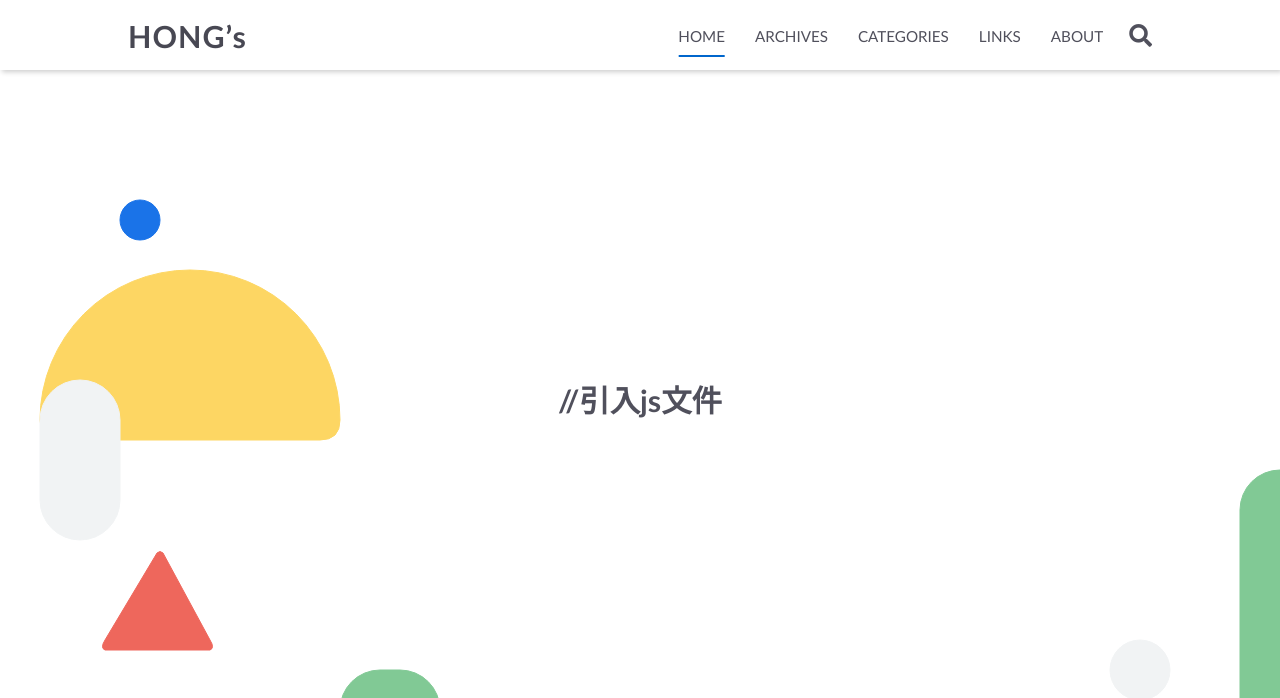
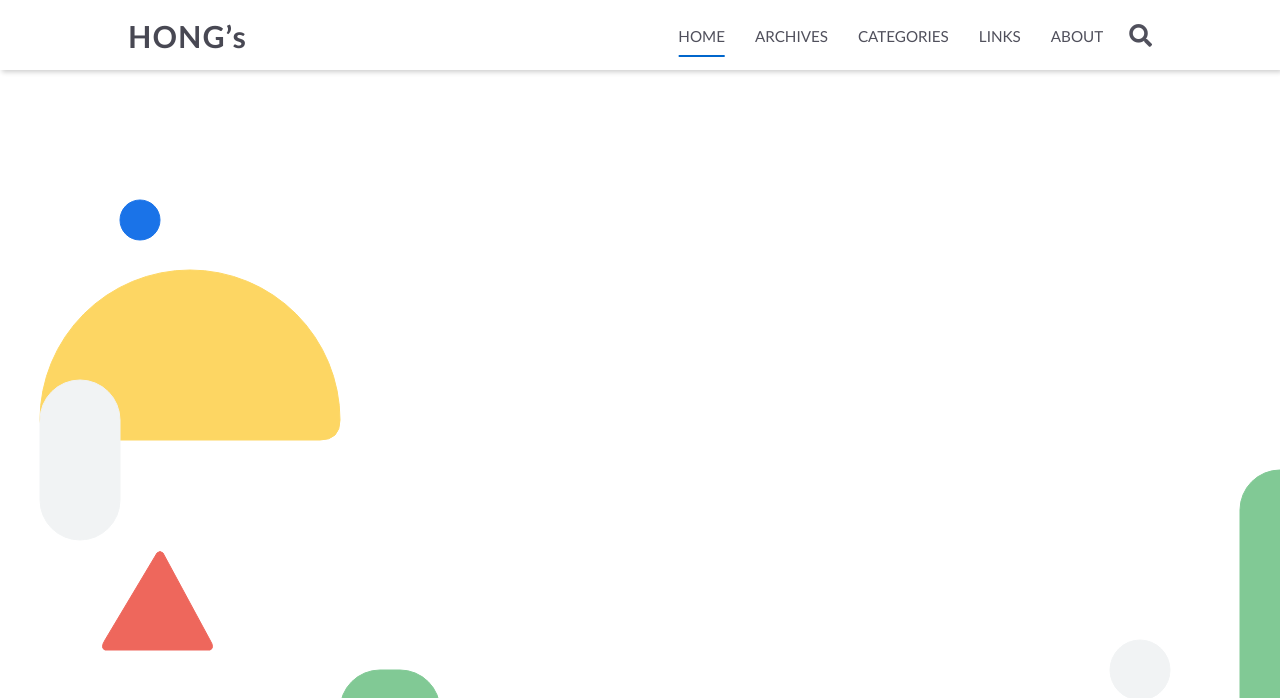
Before and after one commit to honghong1012/honghong1012.github.io, a plain HTML site: page index.html in a window 1280 px wide. Shown: the top 698 px of the page. Drawn offline with nearby package versions, Linux system fonts and the light colour scheme.

Commit message:
Site updated: 2021-12-19 10:41:21

```diff
--- a/index.html
+++ b/index.html
@@ -42,7 +42,7 @@
     <div class="content flex-center">
         <div class="description">
             <!-- Keep loving. Keep learning. -->
-            <script src="https://cdn.jsdelivr.net/npm/typed.js@2.0.12"></script> //引入js文件
+            <script src="https://cdn.jsdelivr.net/npm/typed.js@2.0.12"></script>
             <script>
             import Typed from 'typed.js';
             var options = {
```
